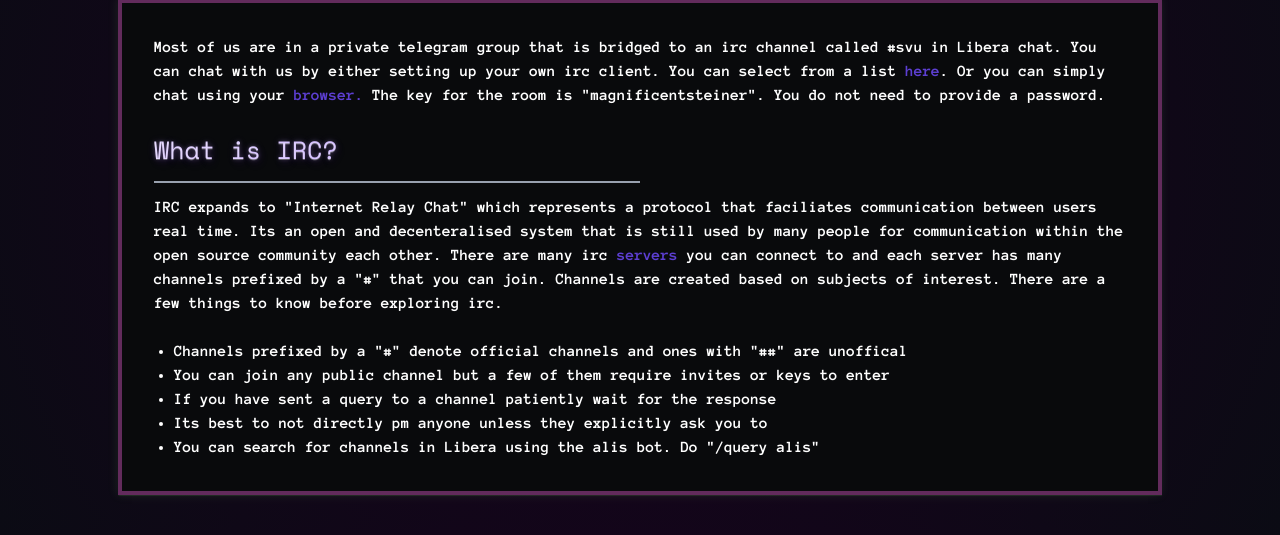
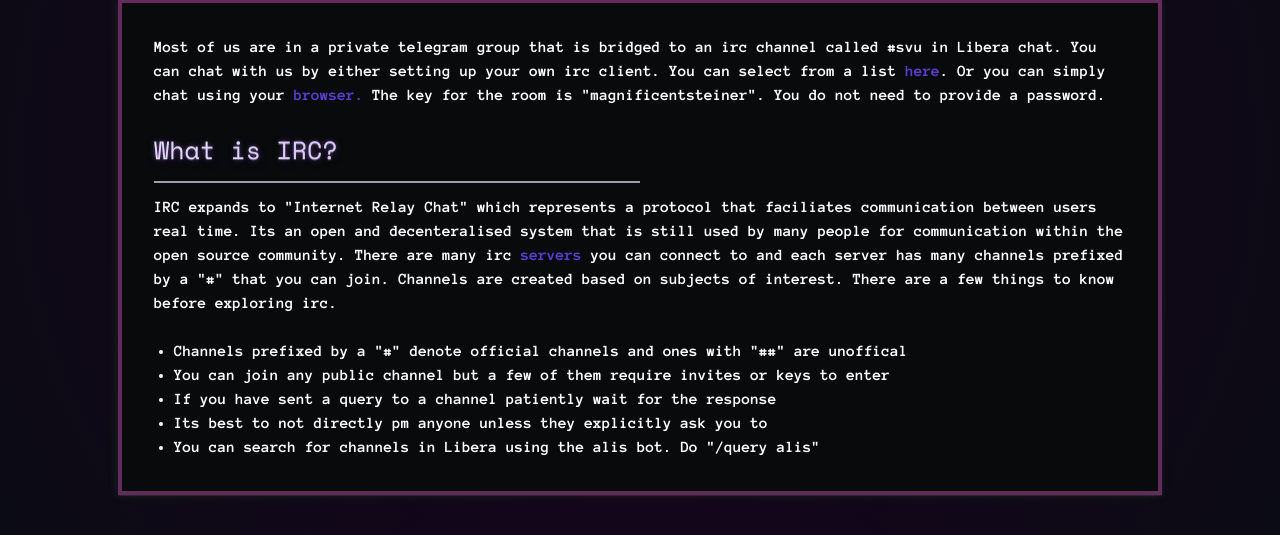
Before and after one commit to Viridescent7/svu_dashboard, a Django app: page /chat in a window 1280 px wide. Shown: the part 210-745 px from the top of the page. Run offline with Django 4.2, Linux system fonts and the light colour scheme.

Commit message:
fixed typo

```diff
--- a/home/templates/chat.html
+++ b/home/templates/chat.html
@@ -22,8 +22,8 @@
     <p>
     IRC expands to "Internet Relay Chat" which represents a protocol that faciliates
     communication between users real time. Its an open and decenteralised system
-    that is still used by many people for communication within the open source community
-    each other. There are many irc <a href="https://www.mirc.com/servers.html">servers</a>
+    that is still used by many people for communication within the open source community.
+    There are many irc <a href="https://www.mirc.com/servers.html">servers</a>
     you can connect to and each server has many channels prefixed by a "#" that you can join.
     Channels  are created based on subjects of interest. There are a few things to know before
     exploring irc.
```
